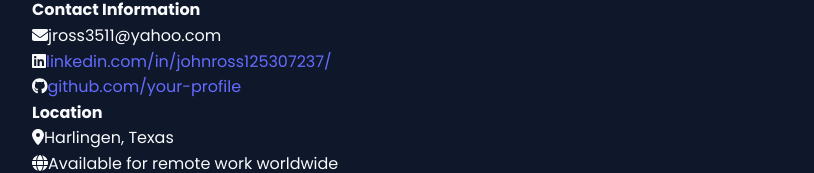
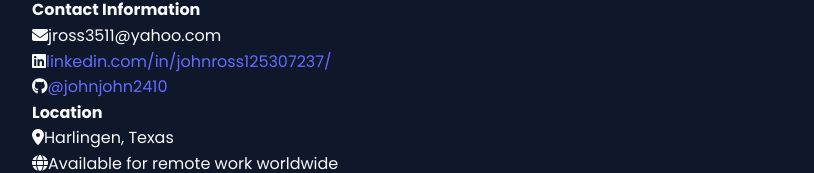
Before and after one commit to johnjohn2410/ross-portfolio, a React (Vite) app: page / in a window 1280 px wide. Shown: the part 5296-5469 px from the top of the page, without its empty margins (0-814 px from the left). Built offline with nearby package versions, Linux system fonts and the light colour scheme.

Commit message:
Update Contact section: Fix resume link and update GitHub profile link

```diff
--- a/src/Contact.jsx
+++ b/src/Contact.jsx
@@ -3,7 +3,7 @@ import { motion } from "framer-motion";
 import emailjs from "@emailjs/browser";
 import { Toaster, toast } from 'react-hot-toast';
 import Confetti from 'react-confetti';
-import resume from './assets/John Ross-SWE Resume_2024.1.pdf';
+import resumePDF from './assets/resume.pdf';
 
 import { FontAwesomeIcon } from "@fortawesome/react-fontawesome";
 import { faUser, faEnvelope, faComment, faPaperPlane, faSpinner, faPhone, faMapMarkerAlt, faGlobe } from "@fortawesome/free-solid-svg-icons";
@@ -140,8 +140,8 @@ const Contact = () => {
             </div>
             <div className="flex items-center text-[#f8fafc] mb-3">
               <FontAwesomeIcon icon={faGithub} className="mr-3 text-[#915eff]" />
-              <a href="https://github.com/your-profile" target="_blank" rel="noopener noreferrer" className="text-[#56ccf2] hover:text-[#915eff] transition-colors duration-300 break-all">
-                github.com/your-profile
+              <a href="https://github.com/johnjohn2410" target="_blank" rel="noopener noreferrer" className="text-[#56ccf2] hover:text-[#915eff] transition-colors duration-300 break-all">
+                @johnjohn2410
               </a>
             </div>
           </div>
@@ -252,7 +252,7 @@ const Contact = () => {
       {/* Resume Link at the bottom */}
       <div className="mt-12 flex justify-center">
         <a
-          href={resume}
+          href={new URL('./assets/resume.pdf', import.meta.url).href}
           target="_blank"
           rel="noopener noreferrer"
           className="px-8 py-4 rounded-full font-bold text-white bg-gradient-to-r from-purple-500 to-blue-500 shadow-lg hover:from-purple-600 hover:to-blue-600 transition text-xl flex items-center"
--- a/vite.config.js
+++ b/vite.config.js
@@ -9,5 +9,6 @@ export default defineConfig({
     outDir: 'dist',
     assetsDir: 'assets',
     sourcemap: true,
-  }
+  },
+  assetsInclude: ['**/*.pdf']
 })
```
Also changed, not shown: 2 other files (tests, documents, lock files or other folders).
